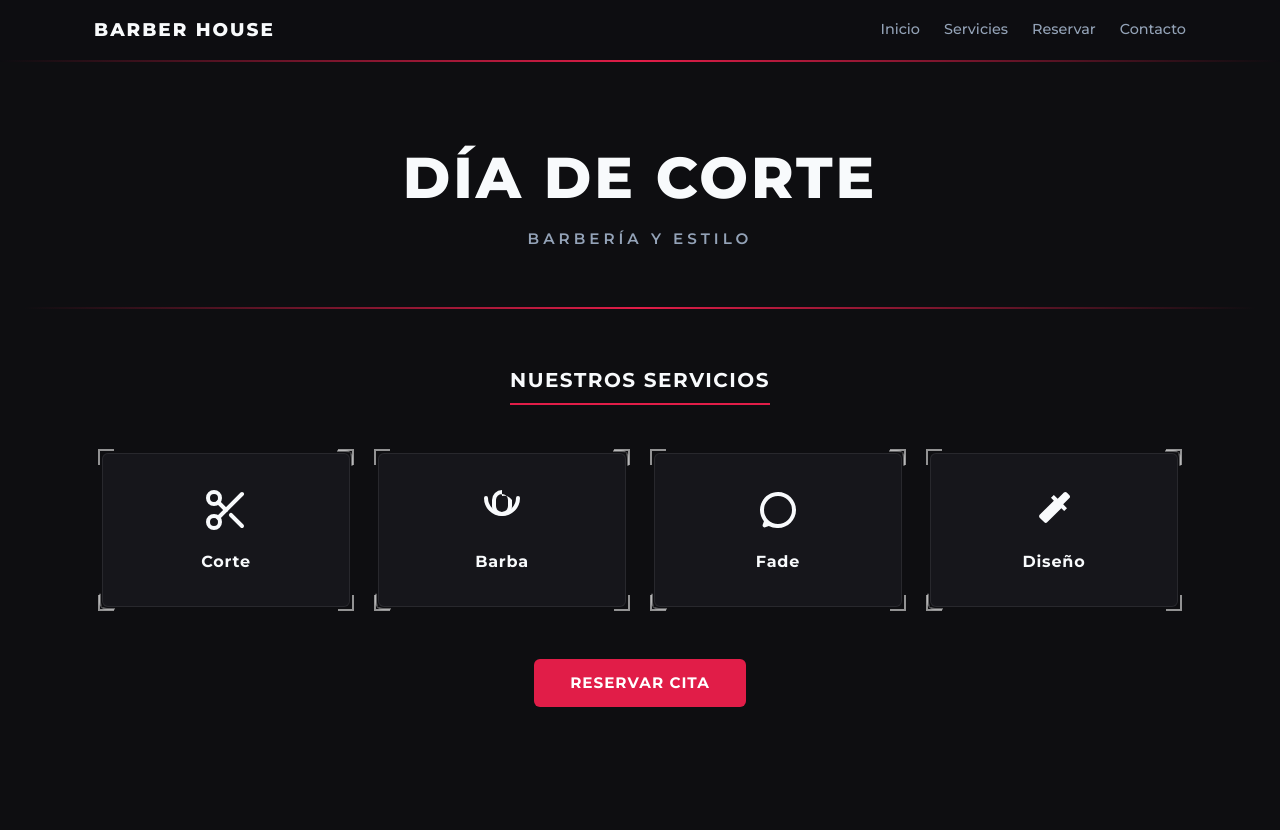
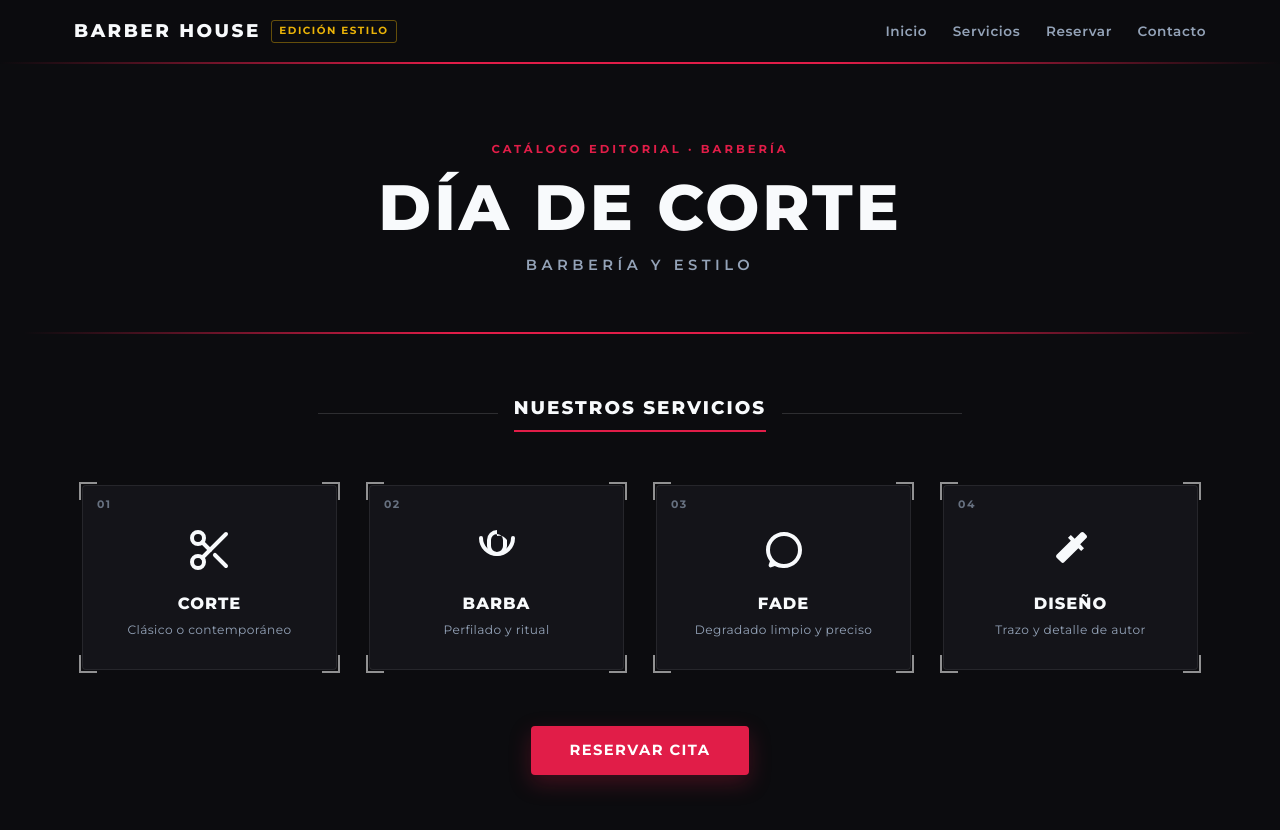
Before and after one commit to 4ldx/BARBER-DAVID, a plain HTML site: page index.html in a window 1280 px wide. Before the commit the page ends 800 px from the top, so only its background shows below. Drawn offline with Linux system fonts and the light colour scheme.

Commit message:
Refine styles and update title in index.html
Updated title and various styles in index.html for better aesthetics and functionality.

```diff
--- a/index.html
+++ b/index.html
@@ -3,20 +3,23 @@
 <head>
   <meta charset="UTF-8">
   <meta name="viewport" content="width=device-width, initial-scale=1.0">
-  <title>BARBER HOUSE</title>
+  <title>BARBER HOUSE — Revista & Estilo</title>
   <link rel="preconnect" href="https://fonts.googleapis.com">
   <link rel="preconnect" href="https://fonts.gstatic.com" crossorigin>
   <link href="https://fonts.googleapis.com/css2?family=Montserrat:wght@400;500;600;700;800&display=swap" rel="stylesheet">
 
   <style>
     :root {
-      --bg-dark: #0e0e11;
-      --bg-card: #16161b;
+      --bg-dark: #0c0c0f;
+      --bg-card: #141419;
+      --bg-card-hover: #1b1b22;
       --text-light: #f8fafc;
       --text-muted: #94a3b8;
       --accent-red: #e11d48;
-      --corner-size: 16px;
+      --accent-gold: #eab308;
+      --corner-size: 18px;
       --corner-thickness: 2.5px;
+      --ease-editorial: cubic-bezier(0.22, 1, 0.36, 1);
     }
 
     * {
@@ -25,25 +28,31 @@
       padding: 0;
     }
 
+    html {
+      scroll-behavior: smooth;
+    }
+
     body {
       font-family: "Montserrat", sans-serif;
       background-color: var(--bg-dark);
       color: var(--text-light);
-      line-height: 1.5;
+      line-height: 1.55;
+      overflow-x: hidden;
     }
 
+    /* Encabezado editorial */
     .site-header {
       position: sticky;
       top: 0;
-      z-index: 20;
-      background: rgba(14, 14, 17, 0.94);
-      backdrop-filter: blur(8px);
+      z-index: 30;
+      background: rgba(12, 12, 15, 0.92);
+      backdrop-filter: blur(10px);
     }
 
     .header-inner {
-      max-width: 1140px;
+      max-width: 1180px;
       margin: 0 auto;
-      padding: 1rem 1.5rem;
+      padding: 1.05rem 1.5rem;
       display: flex;
       align-items: center;
       justify-content: space-between;
@@ -55,86 +64,154 @@
       color: var(--text-light);
       text-decoration: none;
       font-weight: 800;
-      letter-spacing: 2px;
+      letter-spacing: 2.5px;
       font-size: 1.15rem;
+      display: inline-flex;
+      align-items: center;
+      gap: 0.65rem;
+    }
+
+    .brand-tag {
+      font-size: 0.65rem;
+      font-weight: 700;
+      letter-spacing: 1.5px;
+      color: var(--accent-gold);
+      border: 1px solid rgba(234, 179, 8, 0.4);
+      padding: 0.15rem 0.45rem;
+      border-radius: 3px;
+      text-transform: uppercase;
     }
 
     .nav-menu {
       display: flex;
-      gap: 1.5rem;
+      gap: 1.6rem;
       flex-wrap: wrap;
     }
 
     .nav-menu a {
+      position: relative;
       color: var(--text-muted);
       text-decoration: none;
-      font-size: 0.9rem;
-      font-weight: 500;
-      transition: color 0.2s ease;
+      font-size: 0.85rem;
+      font-weight: 600;
+      letter-spacing: 0.6px;
+      transition: color 0.25s var(--ease-editorial);
+    }
+
+    .nav-menu a::after {
+      content: "";
+      position: absolute;
+      left: 0;
+      bottom: -4px;
+      width: 0;
+      height: 2px;
+      background: var(--accent-red);
+      transition: width 0.3s var(--ease-editorial);
     }
 
     .nav-menu a:hover {
       color: var(--text-light);
     }
 
+    .nav-menu a:hover::after {
+      width: 100%;
+    }
+
     .red-line {
       height: 2px;
       width: 100%;
-      background: linear-gradient(90deg, transparent, var(--accent-red), transparent);
+      background: linear-gradient(90deg, transparent, var(--accent-red) 35%, var(--accent-red) 65%, transparent);
     }
 
+    /* Portada tipo revista */
     .hero {
       padding: 4.5rem 1.5rem 0;
       text-align: center;
+      position: relative;
     }
 
     .hero-content {
-      max-width: 800px;
+      max-width: 860px;
       margin: 0 auto 3.5rem;
+      animation: fadeUpEditorial 0.8s var(--ease-editorial) both;
+    }
+
+    .issue-kicker {
+      display: inline-block;
+      font-size: 0.72rem;
+      font-weight: 700;
+      letter-spacing: 3px;
+      text-transform: uppercase;
+      color: var(--accent-red);
+      margin-bottom: 0.85rem;
     }
 
     .hero h1 {
-      font-size: clamp(2.2rem, 5vw, 3.6rem);
+      font-size: clamp(2.4rem, 5.5vw, 4rem);
       font-weight: 800;
       letter-spacing: 3px;
-      margin-bottom: 0.5rem;
+      line-height: 1.08;
+      margin-bottom: 0.75rem;
     }
 
     .hero-subtitle {
       color: var(--text-muted);
-      letter-spacing: 4px;
-      font-size: 0.95rem;
+      letter-spacing: 4.5px;
+      font-size: 0.92rem;
       font-weight: 600;
     }
 
+    @keyframes fadeUpEditorial {
+      from {
+        opacity: 0;
+        transform: translateY(18px);
+      }
+      to {
+        opacity: 1;
+        transform: translateY(0);
+      }
+    }
+
     /* =====================================================
-       CATÁLOGO DINÁMICO CON ESQUINAS SOBRESALIENTES
+       CATÁLOGO EDITORIAL CON ESQUINAS ANIMADAS
     ===================================================== */
     .services-section {
-      max-width: 1140px;
+      max-width: 1180px;
       margin: 0 auto;
-      padding: 3.5rem 1.5rem 4.5rem;
+      padding: 3.75rem 1.5rem 4.75rem;
     }
 
     .divider-title {
-      text-align: center;
-      margin-bottom: 2.5rem;
+      display: flex;
+      align-items: center;
+      justify-content: center;
+      gap: 1rem;
+      margin-bottom: 2.8rem;
+    }
+
+    .divider-title::before,
+    .divider-title::after {
+      content: "";
+      flex: 1;
+      max-width: 180px;
+      height: 1px;
+      background: rgba(255, 255, 255, 0.14);
     }
 
     .divider-title span {
       display: inline-block;
-      font-size: 1.25rem;
-      font-weight: 700;
-      letter-spacing: 1.5px;
+      font-size: 1.15rem;
+      font-weight: 800;
+      letter-spacing: 2px;
       text-transform: uppercase;
-      padding-bottom: 0.5rem;
+      padding-bottom: 0.45rem;
       border-bottom: 2px solid var(--accent-red);
     }
 
     .services-row {
       display: grid;
-      grid-template-columns: repeat(auto-fit, minmax(220px, 1fr));
-      gap: 1.75rem;
+      grid-template-columns: repeat(auto-fit, minmax(235px, 1fr));
+      gap: 2rem;
       padding: 0.5rem;
     }
 
@@ -142,55 +219,49 @@
       position: relative;
       background: var(--bg-card);
       border: 1px solid rgba(255, 255, 255, 0.08);
-      border-radius: 6px;
-      padding: 2rem 1.25rem;
+      border-radius: 4px;
+      padding: 2.15rem 1.35rem 1.85rem;
       text-align: center;
       cursor: pointer;
       user-select: none;
-      transition: transform 0.25s ease, background-color 0.25s ease, border-color 0.25s ease, box-shadow 0.25s ease;
+      transition:
+        transform 0.35s var(--ease-editorial),
+        background-color 0.3s var(--ease-editorial),
+        border-color 0.3s var(--ease-editorial),
+        box-shadow 0.35s var(--ease-editorial);
     }
 
-    /* Esquinas superior izquierda y superior derecha */
-    .service-item::before {
-      content: "";
+    .service-folio {
       position: absolute;
-      inset: -4px;
-      pointer-events: none;
-      border-top: var(--corner-thickness) solid rgba(255, 255, 255, 0.35);
-      border-right: var(--corner-thickness) solid rgba(255, 255, 255, 0.35);
-      border-top-right-radius: 8px;
-      clip-path: polygon(
-        calc(100% - var(--corner-size)) 0,
-        100% 0,
-        100% var(--corner-size),
-        calc(100% - var(--corner-thickness)) var(--corner-size),
-        calc(100% - var(--corner-thickness)) var(--corner-thickness),
-        calc(100% - var(--corner-size)) var(--corner-thickness)
-      );
-      transition: inset 0.25s ease, border-color 0.25s ease, filter 0.25s ease;
+      top: 10px;
+      left: 14px;
+      font-size: 0.68rem;
+      font-weight: 700;
+      letter-spacing: 1.5px;
+      color: rgba(148, 163, 184, 0.65);
+      transition: color 0.25s var(--ease-editorial);
     }
 
-    /* Esquinas inferior izquierda y inferior derecha */
-    .service-item::after {
-      content: "";
+    .service-status {
       position: absolute;
-      inset: -4px;
-      pointer-events: none;
-      border-bottom: var(--corner-thickness) solid rgba(255, 255, 255, 0.35);
-      border-left: var(--corner-thickness) solid rgba(255, 255, 255, 0.35);
-      border-bottom-left-radius: 8px;
-      clip-path: polygon(
-        0 calc(100% - var(--corner-size)),
-        var(--corner-thickness) calc(100% - var(--corner-size)),
-        var(--corner-thickness) calc(100% - var(--corner-thickness)),
-        var(--corner-size) calc(100% - var(--corner-thickness)),
-        var(--corner-size) 100%,
-        0 100%
-      );
-      transition: inset 0.25s ease, border-color 0.25s ease, filter 0.25s ease;
+      top: 10px;
+      right: 14px;
+      font-size: 0.62rem;
+      font-weight: 700;
+      letter-spacing: 1px;
+      text-transform: uppercase;
+      color: var(--accent-red);
+      opacity: 0;
+      transform: translateY(-3px);
+      transition: opacity 0.25s var(--ease-editorial), transform 0.25s var(--ease-editorial);
     }
 
-    /* Hacemos visibles las 4 esquinas completas con marcos de esquina dedicados */
+    .service-item.active .service-status {
+      opacity: 1;
+      transform: translateY(0);
+    }
+
+    /* 4 Esquinas editoriales sobresalientes */
     .corner-tl,
     .corner-tr,
     .corner-bl,
@@ -199,108 +270,123 @@
       width: var(--corner-size);
       height: var(--corner-size);
       pointer-events: none;
-      transition: transform 0.25s ease, border-color 0.25s ease;
+      transition:
+        transform 0.35s var(--ease-editorial),
+        border-color 0.3s var(--ease-editorial),
+        width 0.3s var(--ease-editorial),
+        height 0.3s var(--ease-editorial);
     }
 
     .corner-tl {
-      top: -5px;
-      left: -5px;
+      top: -4px;
+      left: -4px;
       border-top: var(--corner-thickness) solid rgba(255, 255, 255, 0.55);
       border-left: var(--corner-thickness) solid rgba(255, 255, 255, 0.55);
     }
 
     .corner-tr {
-      top: -5px;
-      right: -5px;
+      top: -4px;
+      right: -4px;
       border-top: var(--corner-thickness) solid rgba(255, 255, 255, 0.55);
       border-right: var(--corner-thickness) solid rgba(255, 255, 255, 0.55);
     }
 
     .corner-bl {
-      bottom: -5px;
-      left: -5px;
+      bottom: -4px;
+      left: -4px;
       border-bottom: var(--corner-thickness) solid rgba(255, 255, 255, 0.55);
       border-left: var(--corner-thickness) solid rgba(255, 255, 255, 0.55);
     }
 
     .corner-br {
-      bottom: -5px;
-      right: -5px;
+      bottom: -4px;
+      right: -4px;
       border-bottom: var(--corner-thickness) solid rgba(255, 255, 255, 0.55);
       border-right: var(--corner-thickness) solid rgba(255, 255, 255, 0.55);
     }
 
     .service-item:hover {
-      transform: translateY(-4px);
-      background: #1d1d24;
+      transform: translateY(-6px);
+      background: var(--bg-card-hover);
       border-color: rgba(225, 29, 72, 0.45);
-      box-shadow: 0 12px 24px rgba(0, 0, 0, 0.35);
+      box-shadow: 0 18px 34px rgba(0, 0, 0, 0.45);
+    }
+
+    .service-item:hover .service-folio,
+    .service-item.active .service-folio {
+      color: var(--accent-gold);
     }
 
     .service-item:hover .corner-tl,
     .service-item.active .corner-tl {
-      transform: translate(-4px, -4px) scale(1.12);
+      transform: translate(-7px, -7px);
+      width: 22px;
+      height: 22px;
       border-color: var(--accent-red);
     }
 
     .service-item:hover .corner-tr,
     .service-item.active .corner-tr {
-      transform: translate(4px, -4px) scale(1.12);
+      transform: translate(7px, -7px);
+      width: 22px;
+      height: 22px;
       border-color: var(--accent-red);
     }
 
     .service-item:hover .corner-bl,
     .service-item.active .corner-bl {
-      transform: translate(-4px, 4px) scale(1.12);
+      transform: translate(-7px, 7px);
+      width: 22px;
+      height: 22px;
       border-color: var(--accent-red);
     }
 
     .service-item:hover .corner-br,
     .service-item.active .corner-br {
-      transform: translate(4px, 4px) scale(1.12);
+      transform: translate(7px, 7px);
+      width: 22px;
+      height: 22px;
       border-color: var(--accent-red);
     }
 
     .service-item.active {
-      background: #22141b;
+      background: #201219;
       border-color: var(--accent-red);
-      box-shadow: 0 0 0 1px rgba(225, 29, 72, 0.35), 0 14px 28px rgba(225, 29, 72, 0.16);
+      box-shadow:
+        0 0 0 1px rgba(225, 29, 72, 0.4),
+        0 18px 36px rgba(225, 29, 72, 0.18);
     }
 
     .service-icon {
       width: 48px;
       height: 48px;
-      margin: 0 auto 1rem;
+      margin: 0.35rem auto 1.05rem;
       color: var(--text-light);
-      transition: transform 0.25s ease, color 0.25s ease;
+      transition: transform 0.35s var(--ease-editorial), color 0.3s var(--ease-editorial);
     }
 
     .service-item:hover .service-icon,
     .service-item.active .service-icon {
       color: #fb7185;
-      transform: scale(1.06);
+      transform: scale(1.08);
     }
 
     .service-name {
-      font-weight: 700;
-      font-size: 1rem;
-      letter-spacing: 0.8px;
+      font-weight: 800;
+      font-size: 1.02rem;
+      letter-spacing: 1px;
+      text-transform: uppercase;
+      margin-bottom: 0.3rem;
     }
 
-    .service-page-link {
-      display: inline-block;
-      margin-top: 0.65rem;
-      font-size: 0.75rem;
+    .service-sub {
+      font-size: 0.76rem;
       color: var(--text-muted);
-      text-decoration: underline;
-    }
-
-    .service-page-link:hover {
-      color: #ffffff;
+      letter-spacing: 0.4px;
     }
 
     .cta-wrap {
-      margin-top: 2.75rem;
+      margin-top: 3rem;
       text-align: center;
     }
 
@@ -308,20 +394,25 @@
       background-color: var(--accent-red);
       color: #ffffff;
       border: none;
-      padding: 0.9rem 2.25rem;
+      padding: 0.95rem 2.4rem;
       font-family: inherit;
       font-weight: 700;
-      font-size: 0.95rem;
-      letter-spacing: 1px;
+      font-size: 0.92rem;
+      letter-spacing: 1.4px;
       text-transform: uppercase;
-      border-radius: 6px;
+      border-radius: 4px;
       cursor: pointer;
-      transition: background-color 0.2s ease, transform 0.2s ease;
+      box-shadow: 0 8px 22px rgba(225, 29, 72, 0.25);
+      transition:
+        background-color 0.25s var(--ease-editorial),
+        transform 0.25s var(--ease-editorial),
+        box-shadow 0.25s var(--ease-editorial);
     }
 
     .btn-red:hover {
       background-color: #be123c;
       transform: translateY(-2px);
+      box-shadow: 0 12px 28px rgba(225, 29, 72, 0.38);
     }
   </style>
 </head>
@@ -330,10 +421,13 @@
   <!-- Encabezado -->
   <header class="site-header">
     <div class="header-inner">
-      <a href="#home" class="brand">BARBER HOUSE</a>
+      <a href="#home" class="brand">
+        BARBER HOUSE
+        <span class="brand-tag">Edición Estilo</span>
+      </a>
       <nav class="nav-menu">
         <a href="#home">Inicio</a>
-        <a href="#servicios">Servicies</a>
+        <a href="#servicios">Servicios</a>
         <a href="#reservar">Reservar</a>
         <a href="#contacto">Contacto</a>
       </nav>
@@ -345,6 +439,7 @@
     <!-- Hero Section -->
     <section class="hero" id="home">
       <div class="hero-content">
+        <span class="issue-kicker">Catálogo Editorial · Barbería</span>
         <h1>DÍA DE CORTE</h1>
         <p class="hero-subtitle">BARBERÍA Y ESTILO</p>
       </div>
@@ -360,6 +455,8 @@
       <div class="services-row">
         <!-- Corte -->
         <div class="service-item" data-service="Corte" data-page="corte.html">
+          <span class="service-folio">01</span>
+          <span class="service-status">Elegido</span>
           <span class="corner-tl" aria-hidden="true"></span>
           <span class="corner-tr" aria-hidden="true"></span>
           <span class="corner-bl" aria-hidden="true"></span>
@@ -374,10 +471,13 @@
             </svg>
           </div>
           <p class="service-name">Corte</p>
+          <p class="service-sub">Clásico o contemporáneo</p>
         </div>
 
         <!-- Barba -->
         <div class="service-item" data-service="Barba" data-page="barba.html">
+          <span class="service-folio">02</span>
+          <span class="service-status">Elegido</span>
           <span class="corner-tl" aria-hidden="true"></span>
           <span class="corner-tr" aria-hidden="true"></span>
           <span class="corner-bl" aria-hidden="true"></span>
@@ -389,10 +489,13 @@
             </svg>
           </div>
           <p class="service-name">Barba</p>
+          <p class="service-sub">Perfilado y ritual</p>
         </div>
 
         <!-- Fade -->
         <div class="service-item" data-service="Fade" data-page="fade.html">
+          <span class="service-folio">03</span>
+          <span class="service-status">Elegido</span>
           <span class="corner-tl" aria-hidden="true"></span>
           <span class="corner-tr" aria-hidden="true"></span>
           <span class="corner-bl" aria-hidden="true"></span>
@@ -403,10 +506,13 @@
             </svg>
           </div>
           <p class="service-name">Fade</p>
+          <p class="service-sub">Degradado limpio y preciso</p>
         </div>
 
         <!-- Diseño -->
         <div class="service-item" data-service="Diseño" data-page="diseno.html">
+          <span class="service-folio">04</span>
+          <span class="service-status">Elegido</span>
           <span class="corner-tl" aria-hidden="true"></span>
           <span class="corner-tr" aria-hidden="true"></span>
           <span class="corner-bl" aria-hidden="true"></span>
@@ -417,6 +523,7 @@
             </svg>
           </div>
           <p class="service-name">Diseño</p>
+          <p class="service-sub">Trazo y detalle de autor</p>
         </div>
       </div>
 
@@ -434,7 +541,7 @@
       const serviceItems = document.querySelectorAll(".service-item");
       const btnReservar = document.getElementById("btnReservar");
 
-      // Selección y deselección visual de servicios con esquinas marcadas
+      // Selección y deselección visual de servicios con esquinas animadas
       serviceItems.forEach(item => {
         item.addEventListener("click", () => {
           item.classList.toggle("active");
```
